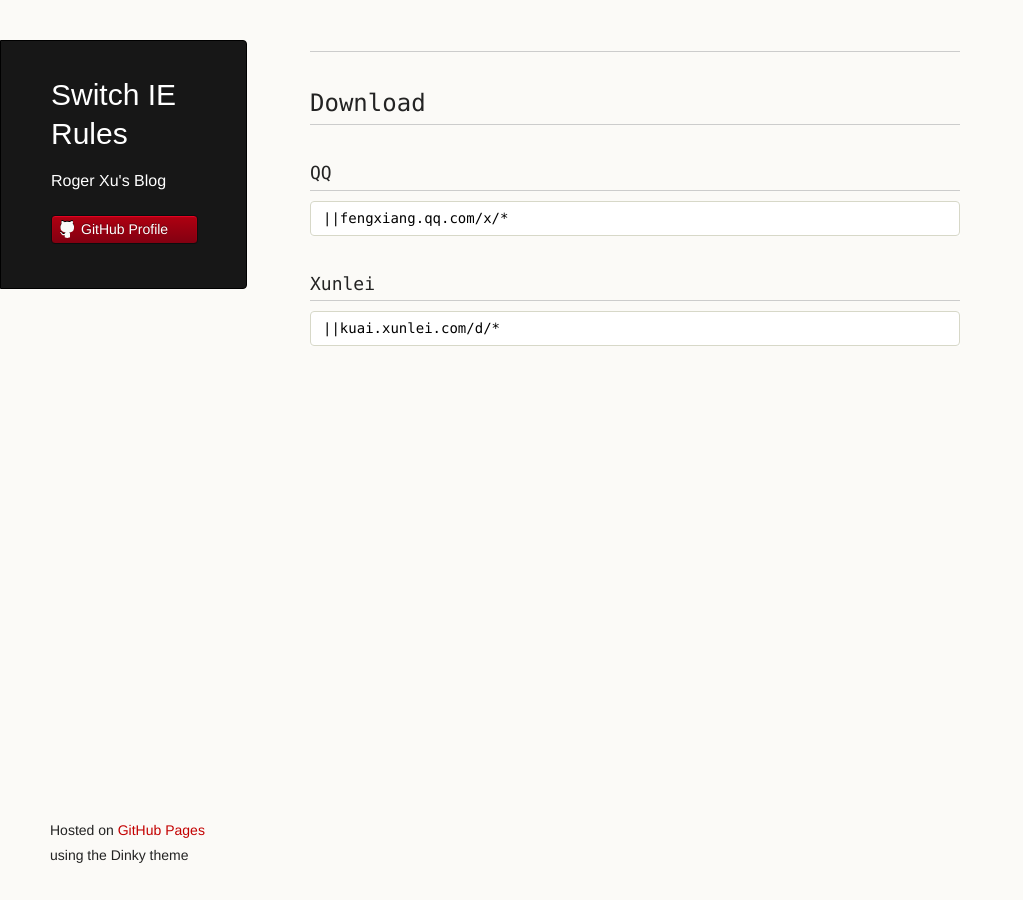
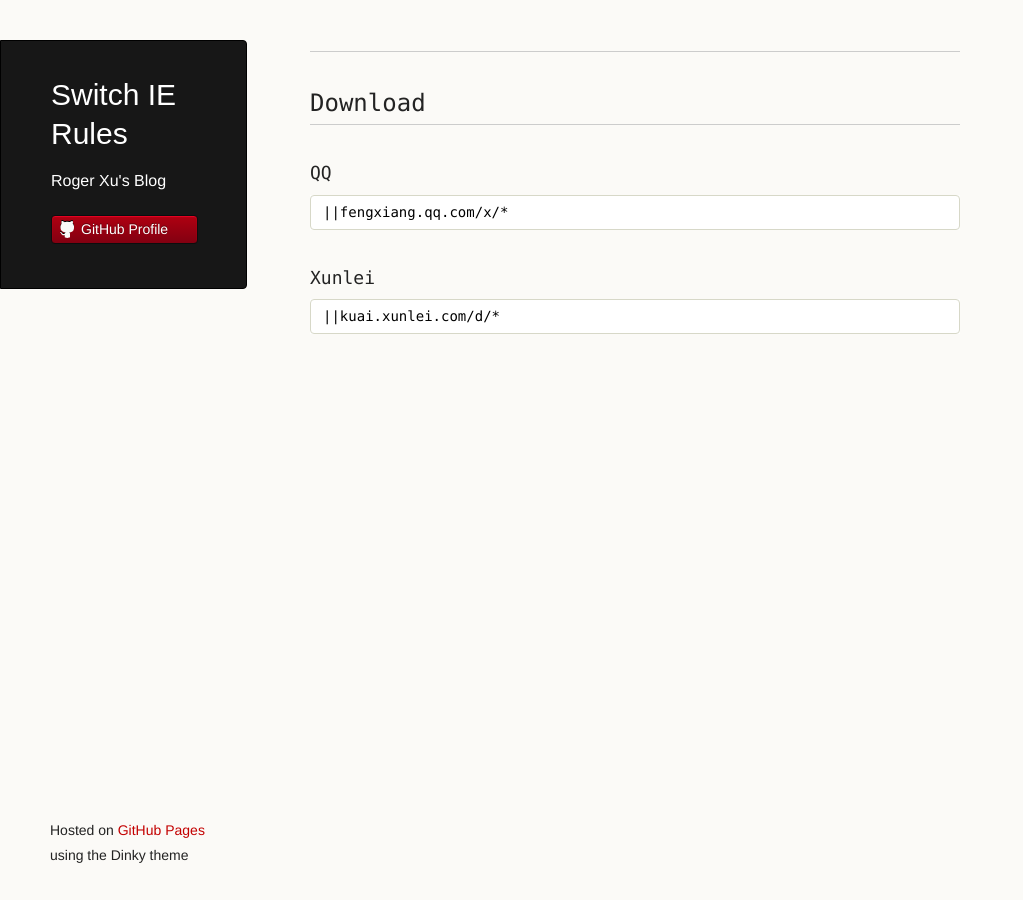
Before and after one commit to rogerxu/rogerxu.github.io, a Jekyll site: the page built from _posts/2013-01-28-switch-ie-rules.md, in a window 1280 px wide. Shown: the whole page, without its empty margins (0-1023 px from the left). Built offline with Jekyll 4.4.1, drawn with Linux system fonts in a browser that asks for light colours.

Commit message:
Remove underline for h3 headers.

```diff
--- a/stylesheets/styles.css
+++ b/stylesheets/styles.css
@@ -51,7 +51,7 @@
     font-weight: normal;
 }
 
-h1, h2, h3 {
+h1, h2 {
     display: block;
     border-bottom: 1px solid #ccc;
     padding-bottom: 5px;
```
